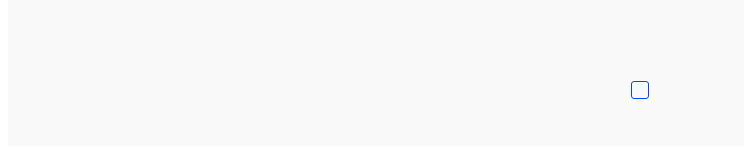
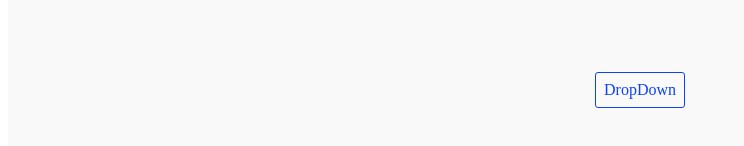
Before and after one commit to aftabrehan/calendarwex, a Next.js app: page /stories/dropdown in a window 1280 px wide. Shown: the part 312-458 px from the top of the page, without its empty margins (0-744 px from the left). Built offline with nearby package versions, Linux system fonts and the light colour scheme.

Commit message:
Minor Fixes

```diff
--- a/pages/stories/dropdown.js
+++ b/pages/stories/dropdown.js
@@ -4,7 +4,7 @@ import DropDown from 'components/dropdown'
 const drpdnmenu = {
   arg: 'Dropdown',
   variant: 'Dropdown',
-  label: ['Day'],
+  drplist: ['Day', 'Week', 'Month', 'Year'],
   height: '55px',
   left: '46.5%',
   top: '45.8%',
--- a/src/components/dropdown/Dropdown.js
+++ b/src/components/dropdown/Dropdown.js
@@ -17,7 +17,7 @@ const bntOnClickHandler = () => {
   btn.style.display = 'none'
   const dropDown = document.getElementById('dropMenu')
   dropDown.style.zIndex = '1'
-  dropDown.style.height = height
+  dropDown.style.height = '250px' || height
 }
 
 const DropDown = ({
@@ -59,6 +59,7 @@ const DropDown = ({
           className={clsx(stl[`${variant}`], customClass)}
           style={{ top, left }}
           onClick={onClick}
+          height={height}
         >
           {drplist.map((i, index) => (
             <li
@@ -81,9 +82,10 @@ DropDown.defaultProps = {
   transition: 'all 0.4s',
   onMouseUpCapture: mouseUpCaptureHandler,
   variant: 'drpDwn',
+  height: '55px',
   bntOnClick: bntOnClickHandler,
-  height: '55px',
   left: '46.5%',
+  name: 'DropDown',
   top: '45.8%',
   size: 'normal',
   disabled: false,
```
Also changed, not shown: pages/stories/toolbar.js (deleted, +0 -3 lines).
